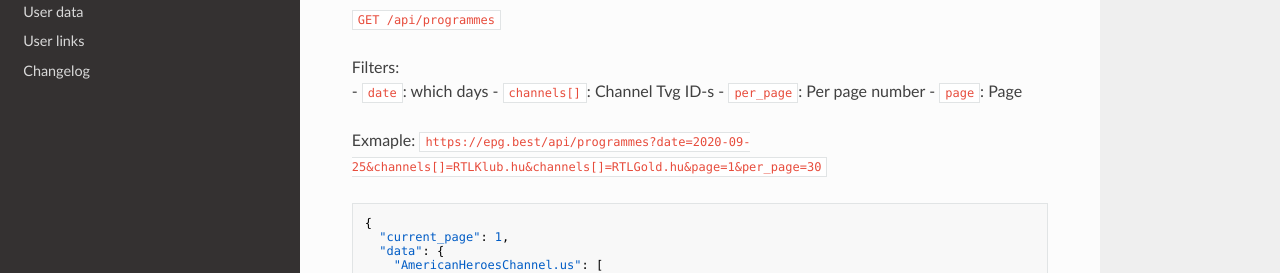
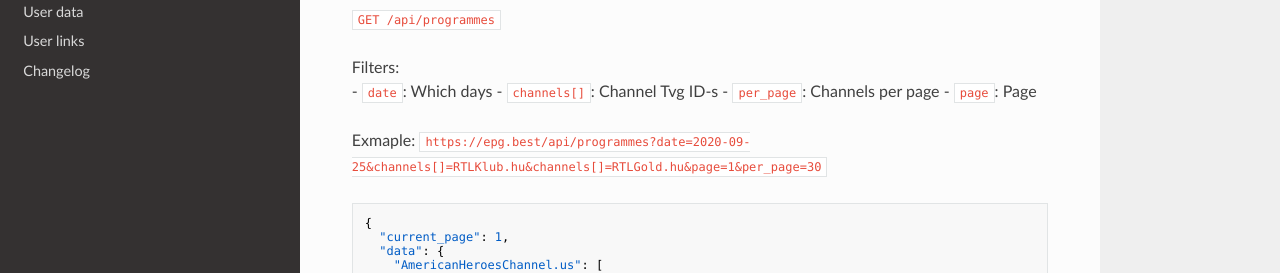
Before and after one commit to iptv-epg/api-docs, an MkDocs documentation site: the page built from docs/programmes.md, in a window 1280 px wide and 1122 px high. Shown: the part 258-531 px from the top of the window. Built offline with MkDocs 1.6.1, drawn with Linux system fonts in a browser that asks for light colours; nearby versions of some CDN libraries; old or Windows-style settings are respelled for this version of MkDocs.

Commit message:
Update programmes.md
Fix: /programmes api route, per_page query parameter description

```diff
--- a/docs/programmes.md
+++ b/docs/programmes.md
@@ -8,9 +8,9 @@ The `/programmes` endpoint provides access to the list of all programmes availab
 
 
 Filters:
- - `date`: which days
+ - `date`: Which days
  - `channels[]`: Channel Tvg ID-s
- - `per_page`: Per page number
+ - `per_page`: Channels per page
  - `page`:  Page
 
 Exmaple: `https://epg.best/api/programmes?date=2020-09-25&channels[]=RTLKlub.hu&channels[]=RTLGold.hu&page=1&per_page=30`
```
